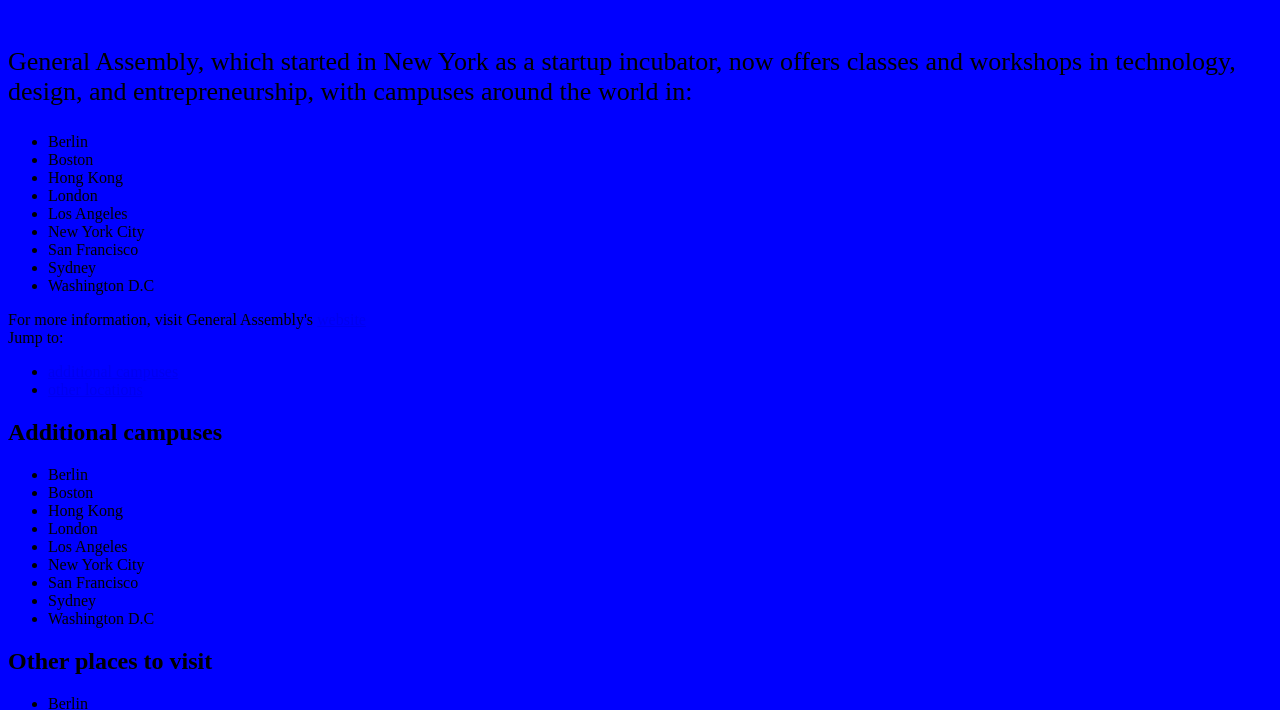
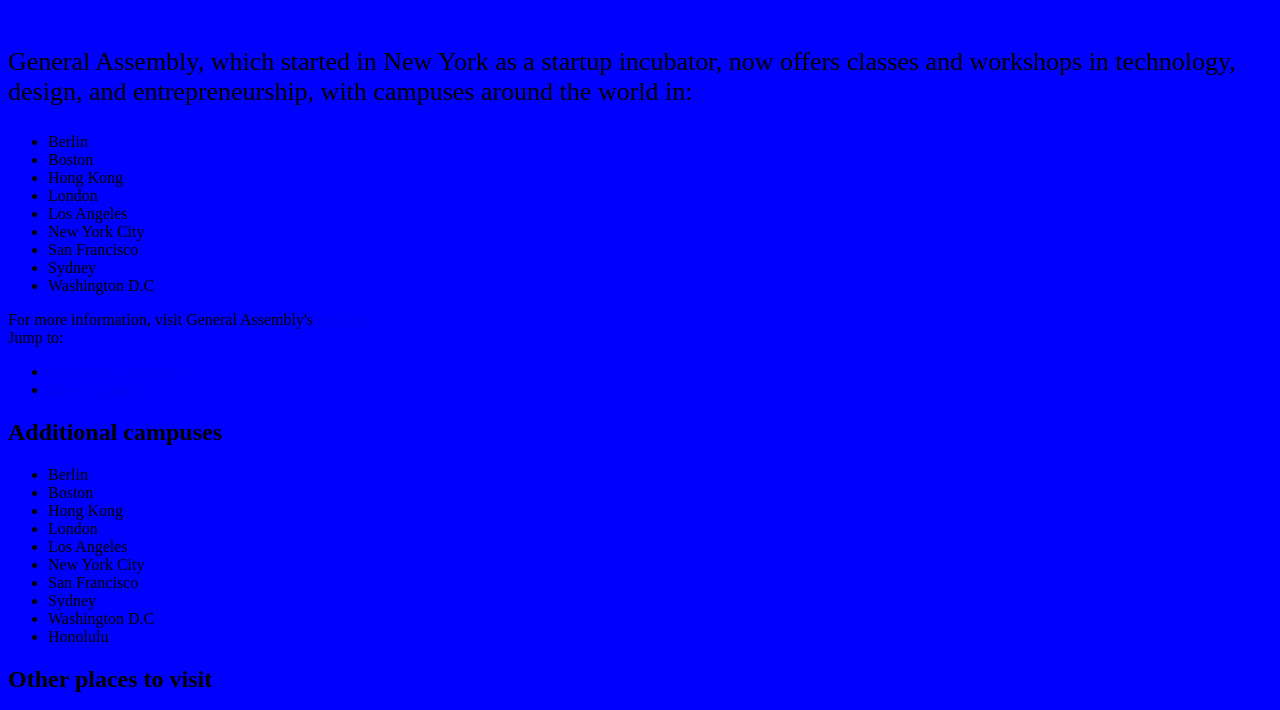
Before and after one commit to ubiquitousguy/fewd-homework, a plain HTML site: page GA Press Release/pr.html in a window 1280 px wide. Shown: the part 202-912 px from the top of the page. Drawn offline with Linux system fonts and the light colour scheme.

Commit message:
Add Honolulu to city list

```diff
--- a/GA Press Release/pr.html
+++ b/GA Press Release/pr.html
@@ -50,6 +50,7 @@
             <li>San Francisco</li>
             <li>Sydney</li>
             <li>Washington D.C</li>
+            <li>Honolulu</li>
         </ul>
 
         <h2 id="places">Other places to visit</h2>
```
